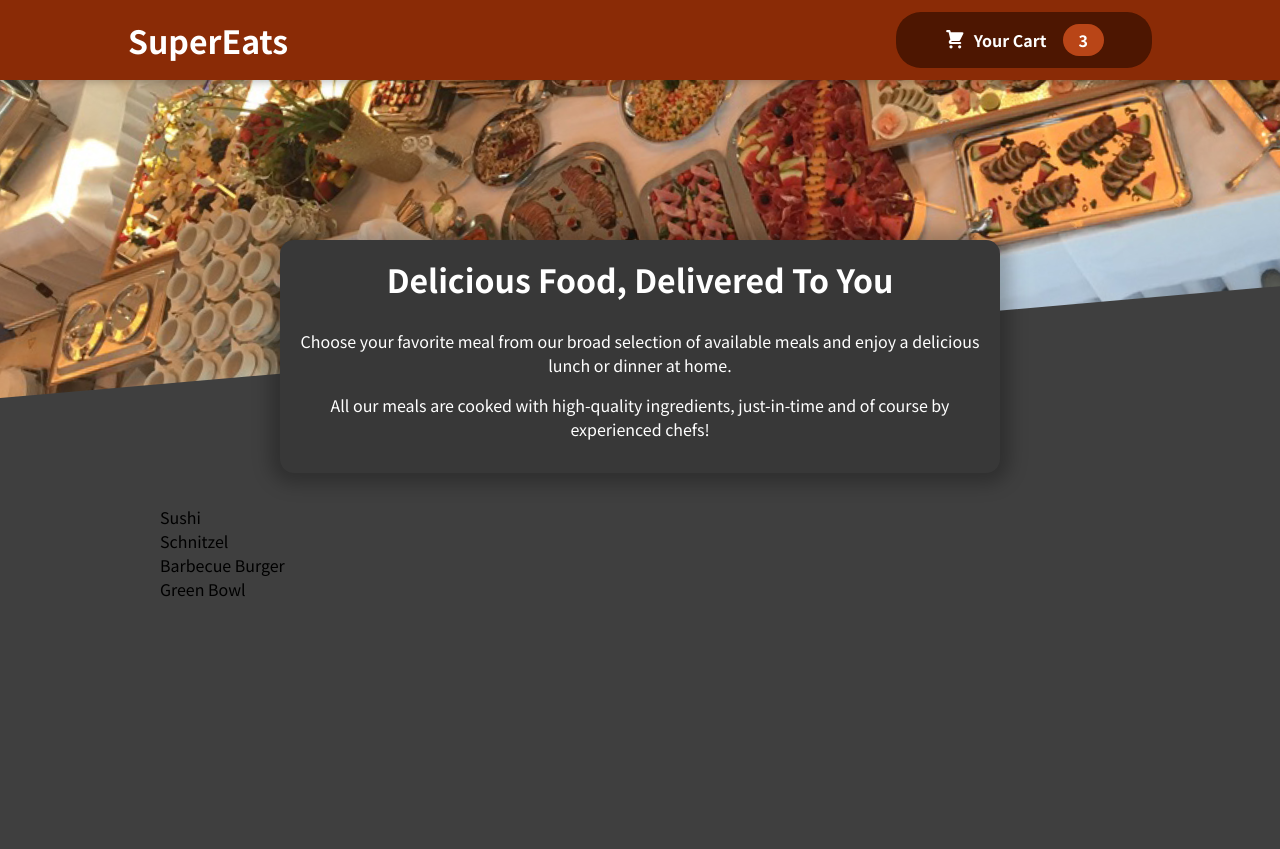
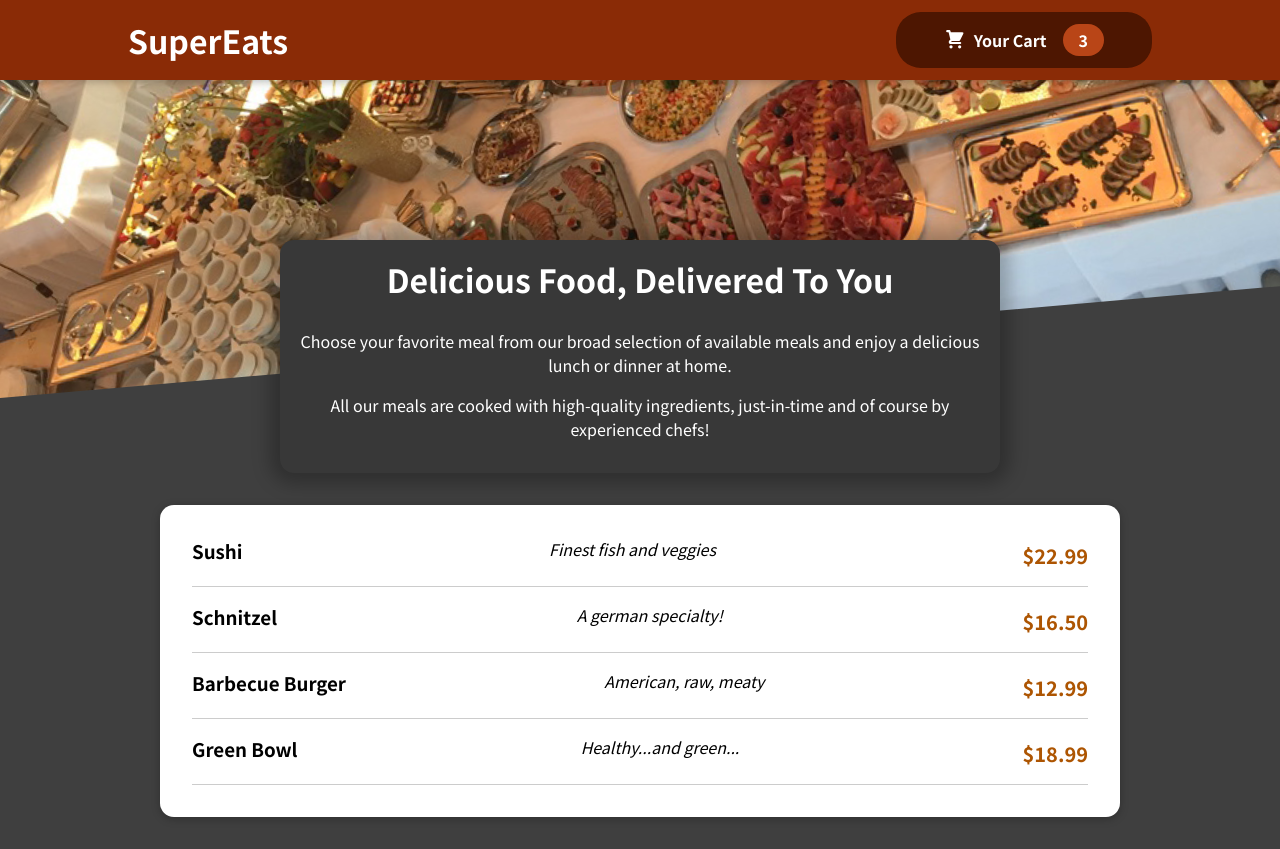
Before and after one commit to sofiadurkan1/food_order_app_react, a React (Create React App) app: page / in a window 1280 px wide. Before the commit the page ends 800 px from the top, so only its background shows below. Built offline with nearby package versions, Linux system fonts and the light colour scheme.

Commit message:
mealitem added

```diff
--- a/src/components/Meals/AvailableMeals.js
+++ b/src/components/Meals/AvailableMeals.js
@@ -1,45 +1,51 @@
-import React from 'react'
+import React from "react";
 import classes from "./AvailableMeals.module.css";
-
+import Card from "../UI/Card";
+import MealItem from "./MealItem/MealItem";
 
 const DUMMY_MEALS = [
   {
-      id: 'm1',
-      name: 'Sushi',
-      description: 'Finest fish and veggies',
+    id: "m1",
+    name: "Sushi",
+    description: "Finest fish and veggies",
     price: 22.99,
   },
   {
-      id: 'm2',
-      name: 'Schnitzel',
-      description: 'A german specialty!',
+    id: "m2",
+    name: "Schnitzel",
+    description: "A german specialty!",
     price: 16.5,
   },
   {
-      id: 'm3',
-      name: 'Barbecue Burger',
-      description: 'American, raw, meaty',
+    id: "m3",
+    name: "Barbecue Burger",
+    description: "American, raw, meaty",
     price: 12.99,
   },
   {
-      id: 'm4',
-      name: 'Green Bowl',
-      description: 'Healthy...and green...',
+    id: "m4",
+    name: "Green Bowl",
+    description: "Healthy...and green...",
     price: 18.99,
   },
 ];
 
 const AvailableMeals = () => {
-    const mealsList = DUMMY_MEALS.map(meal =><li>{meal.name}</li>);
+  const mealsList = DUMMY_MEALS.map((meal) => (
+    <MealItem
+      key={meal.id}
+      name={meal.name}
+      price={meal.price}
+      description={meal.description}
+    />
+  ));
   return (
-        <div>
     <section className={classes.meals}>
-                <ul>
-                  {mealsList}
-                </ul>
+      <Card>
+        <ul>{mealsList}</ul>
+      </Card>
     </section>
-        </div>
-    )
-}
+  );
+};
 
-export default AvailableMeals
+export default AvailableMeals;
--- /dev/null
+++ b/src/components/Meals/MealItem/MealItem.js
@@ -0,0 +1,20 @@
+import React from 'react'
+import classes from './MealItem.module.css'
+
+const MealItem = (props) => {
+    const price = `$${props.price.toFixed(2)}`
+    return (
+       <li>
+           <div className={classes.meal}>
+               <h3>{props.name}</h3>
+               <div className={classes.description}>{props.description}</div>
+               <div className={classes.price}>{price}</div>
+               </div>
+           <div>
+
+           </div>
+       </li>
+    )
+}
+
+export default MealItem;
--- /dev/null
+++ b/src/components/Meals/MealItem/MealItem.module.css
@@ -0,0 +1,22 @@
+.meal {
+    display: flex;
+    justify-content: space-between;
+    margin: 1rem;
+    padding-bottom: 1rem;
+    border-bottom: 1px solid #ccc;
+  }
+
+  .meal h3 {
+    margin: 0 0 0.25rem 0;
+  }
+
+  .description {
+    font-style: italic;
+  }
+
+  .price {
+    margin-top: 0.25rem;
+    font-weight: bold;
+    color: #ad5502;
+    font-size: 1.25rem;
+  }
--- /dev/null
+++ b/src/components/UI/Card.js
@@ -0,0 +1,12 @@
+import React from 'react';
+import classes from './Card.module.css';
+
+const Card = (props) => {
+    return (
+        <div className={classes.card}>{props.children}</div>
+
+
+    )
+}
+
+export default Card
--- /dev/null
+++ b/src/components/UI/Card.module.css
@@ -0,0 +1,6 @@
+.card {
+    padding: 1rem;
+    box-shadow: 0 2px 8px rgba(0, 0, 0, 0.25);
+    border-radius: 14px;
+    background-color: white;
+  }
```
Also changed, not shown: src/components/Meals/MealItemForm.js (added). Lines whose indentation alone changed are shown as unchanged.
